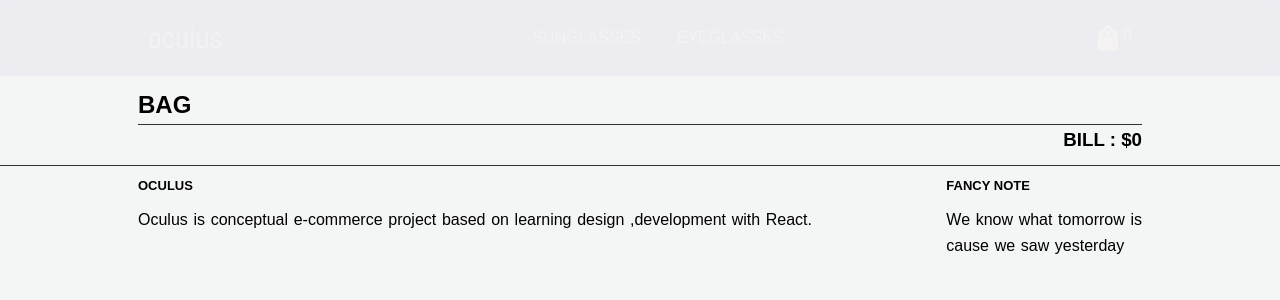
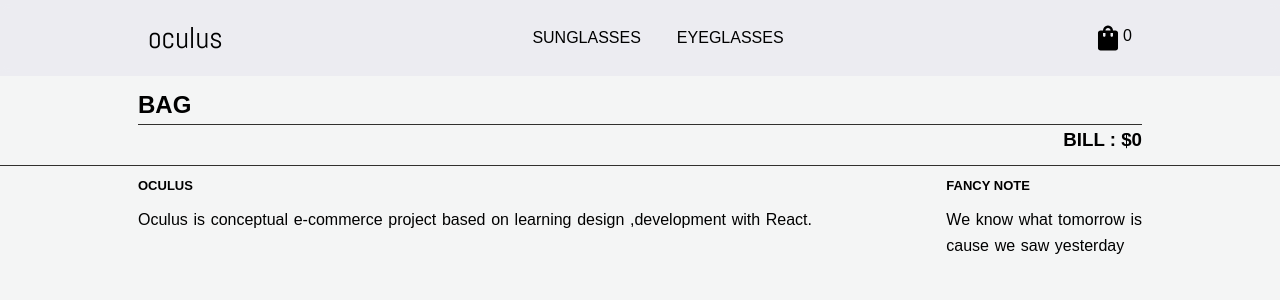
Before and after one commit to Ph-uad/oculus-React, a React (Create React App) app: page /cart in a window 1280 px wide. Shown: the top 300 px of the page. Built offline with nearby package versions, Linux system fonts and the light colour scheme.

Commit message:
Update nav.module.css
nav fix

```diff
--- a/src/layout/navigation/nav.module.css
+++ b/src/layout/navigation/nav.module.css
@@ -5,7 +5,7 @@
     background-color: var(--color-primary-transparent);
     backdrop-filter: saturate(70%) blur(4px);
     z-index: 100;
-    color: var(--color-gray-100);
+
 }
 
 .nav .container {
@@ -40,71 +40,67 @@
     transition: .4s linear;
 }
 
-.list a{
+.list a {
     padding: .5rem .8rem;
 }
 
 @media (max-width:64em) {
-    .list{
+    .list {
         display: none;
         width: 0;
     }
 }
 
-.type{
+.type {
     width: 0;
     display: none;
 }
 
-.label{
+.label {
     display: block;
     position: relative;
     text-transform: uppercase;
+    flex: 0 20%;
 }
 
-.label:before{
-    content: 'Categories';
+.label:before {
+    content: '⌄';
     position: absolute;
     border-radius: 5px;
+    font-size: 3rem;
     top: -10%;
     translate: -50% -50%;
+}
 
 
-}
-
-@media (min-width:64em) {
-    .label{
+@media (max-width:64em) {
+    .list {
         display: none;
         width: 0;
     }
 }
 
-@media (max-width:64em) {
-    .list{
-        display: none;
-        width: 0;
-    }
+.type:checked~.list {
+    display: flex;
+    flex: 1 100%;
 }
 
-.type:checked ~ .list{
-    display: flex;
-    flex: 1 100%;
-    order: 4;
-}
-.type:checked ~ .label:before{
-   content: 'close';
+.type:checked~.label:before {
+    content: '˄';
 }
 
 .notification {
     align-self: baseline;
 }
 
-.bag svg{
-    fill: var(--color-gray-100);
+.bag:hover {
+    cursor: pointer;
 }
 
-.bag:hover {
-    cursor: pointer;
+.bag{
+    position: absolute;
+    bottom: -3rem;
+    right: 10%;
 }
 
 @media (max-width :64em) {
@@ -112,7 +108,17 @@
         flex-wrap: wrap;
         text-align: center;
     }
-    /* .logo{
-        flex: 1 100%;
-    } */
+
 }
+
+@media (min-width:64em) {
+    .label {
+        display: none;
+        width: 0;
+    }
+    .bag{
+        position: relative;
+        bottom: 0%;
+        right: 0%;
+    }
+}
```
